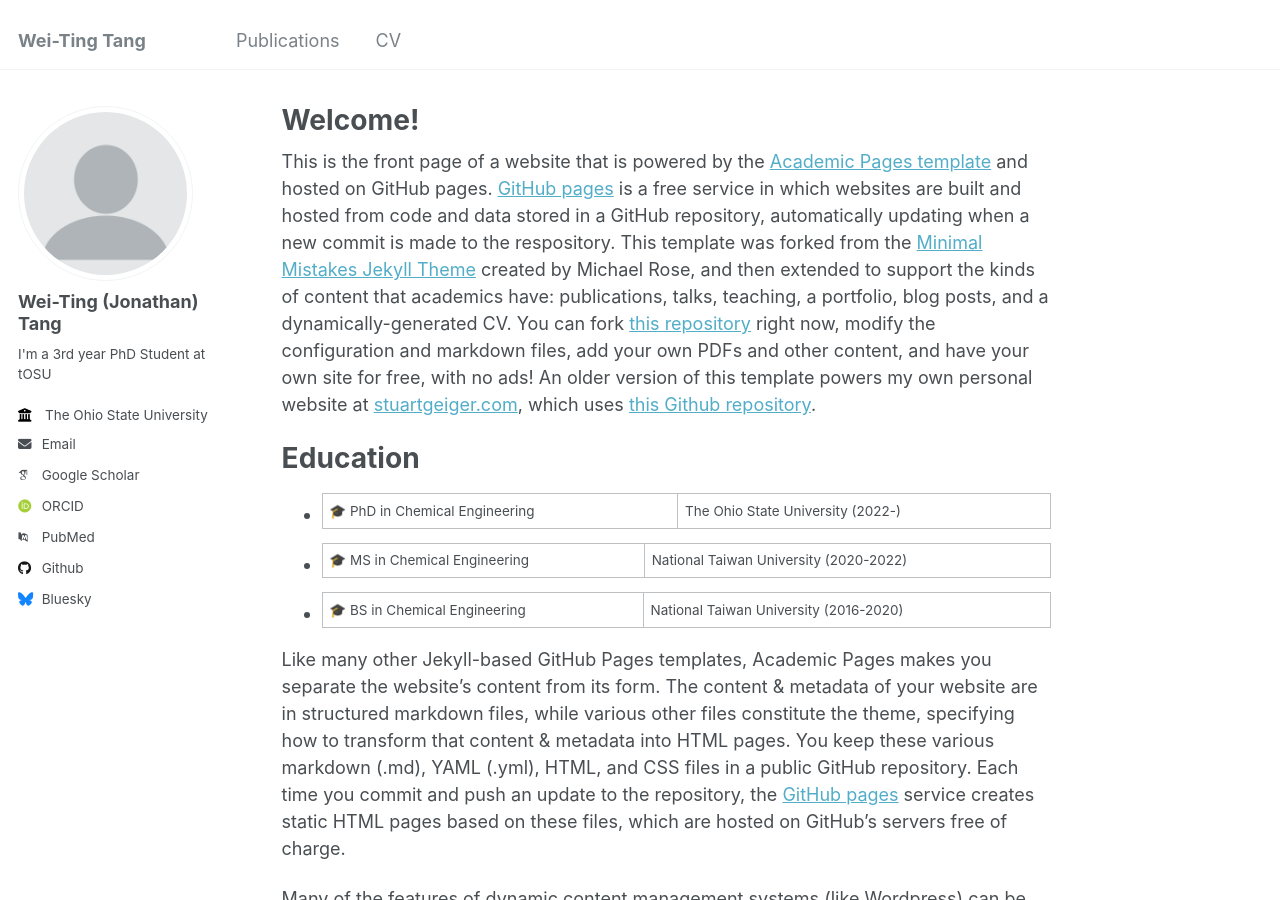
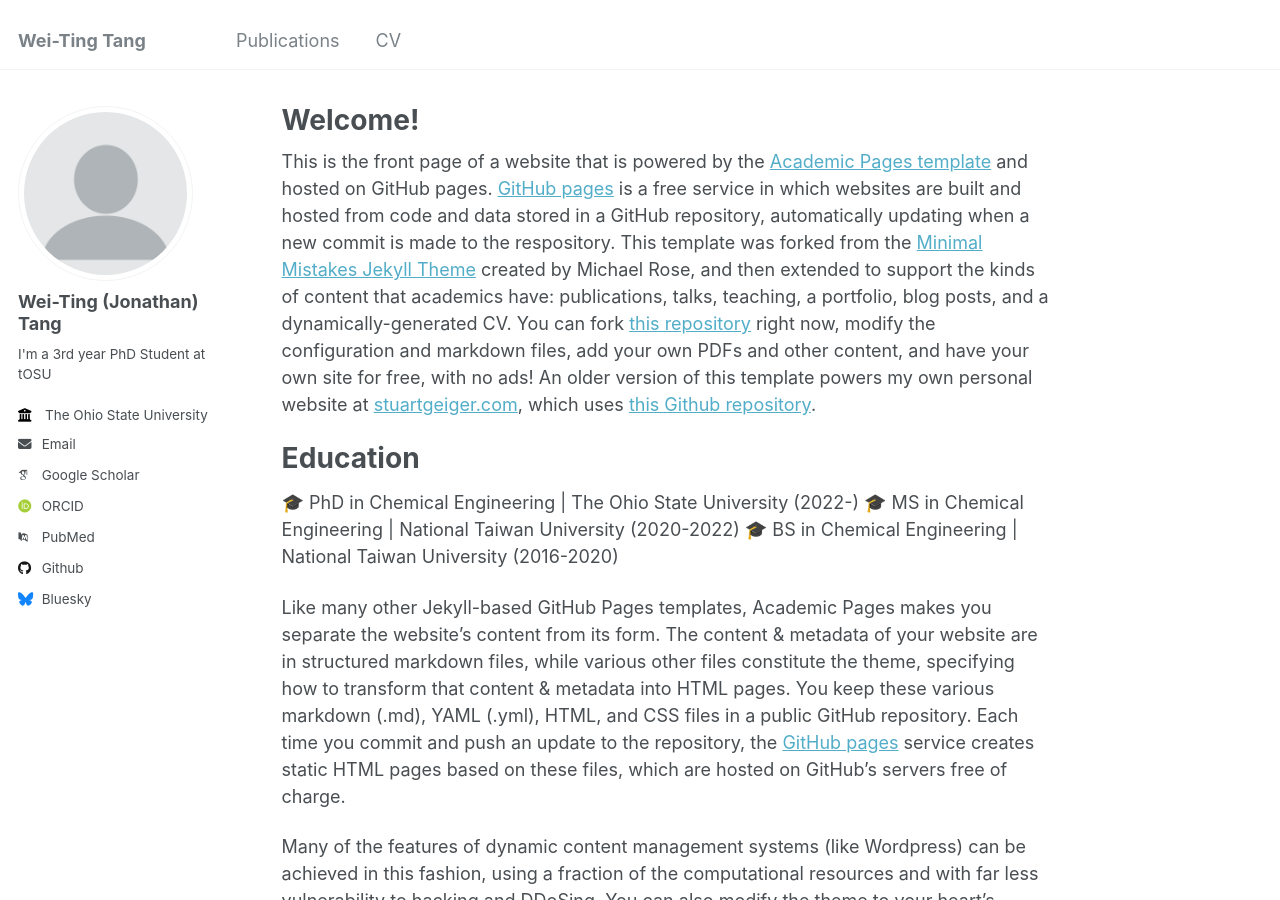
Before and after one commit to R09524081/R09524081.github.io, a Jekyll site: the page built from _pages/about.md, in a window 1280 px wide and 900 px high. Built offline with Jekyll 4.4.1, drawn with Linux system fonts in a browser that asks for light colours; some web fonts are replaced.

```diff
--- a/_pages/about.md
+++ b/_pages/about.md
@@ -11,9 +11,9 @@ This is the front page of a website that is powered by the [Academic Pages templ
 
 Education
 ======
-- 🎓 PhD in Chemical Engineering | The Ohio State University (2022-)
-- 🎓 MS in Chemical Engineering | National Taiwan University (2020-2022)
-- 🎓 BS in Chemical Engineering | National Taiwan University (2016-2020)
+🎓 PhD in Chemical Engineering | The Ohio State University (2022-)
+🎓 MS in Chemical Engineering | National Taiwan University (2020-2022)
+🎓 BS in Chemical Engineering | National Taiwan University (2016-2020)
 
 Like many other Jekyll-based GitHub Pages templates, Academic Pages makes you separate the website's content from its form. The content & metadata of your website are in structured markdown files, while various other files constitute the theme, specifying how to transform that content & metadata into HTML pages. You keep these various markdown (.md), YAML (.yml), HTML, and CSS files in a public GitHub repository. Each time you commit and push an update to the repository, the [GitHub pages](https://pages.github.com/) service creates static HTML pages based on these files, which are hosted on GitHub's servers free of charge.
 
```
